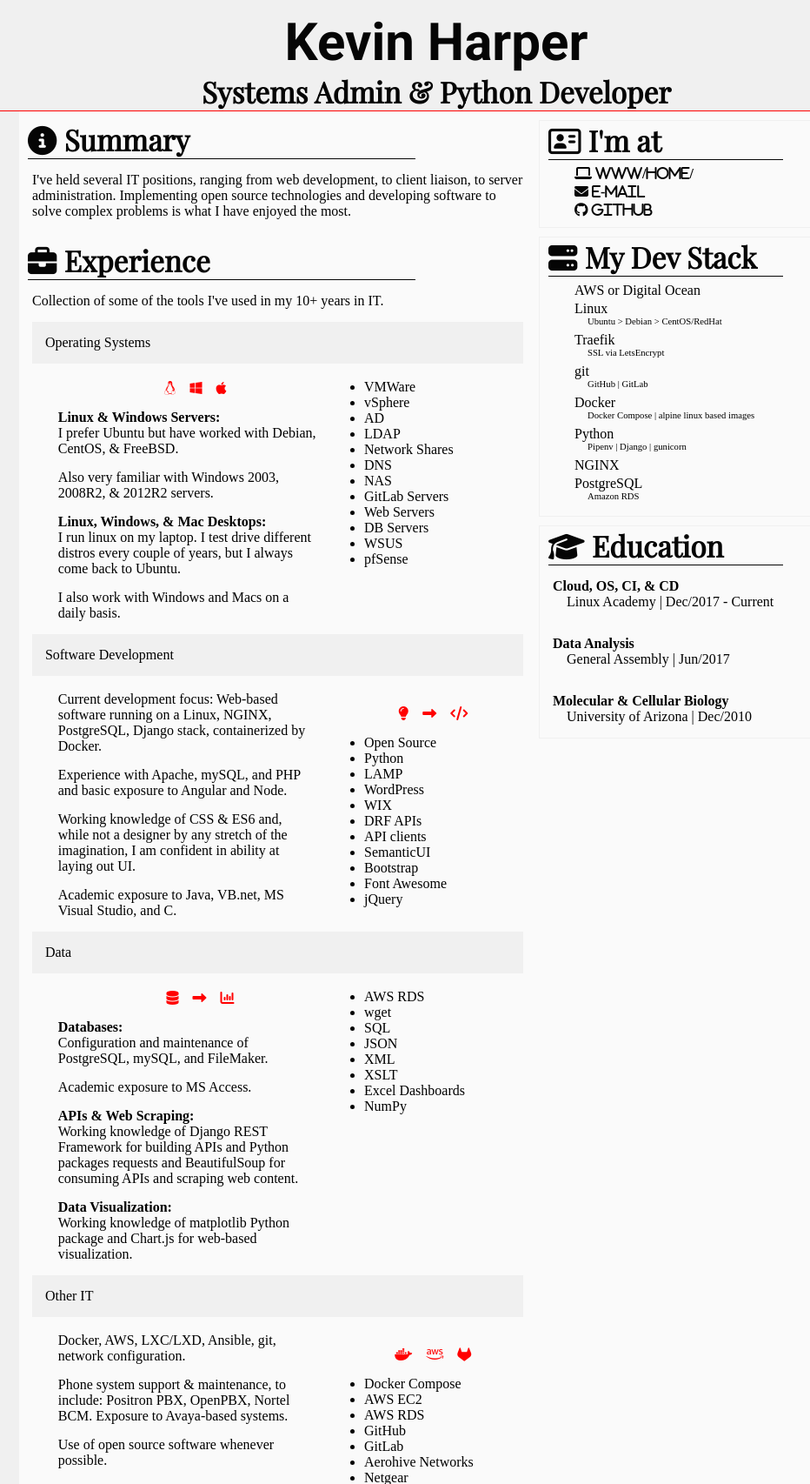
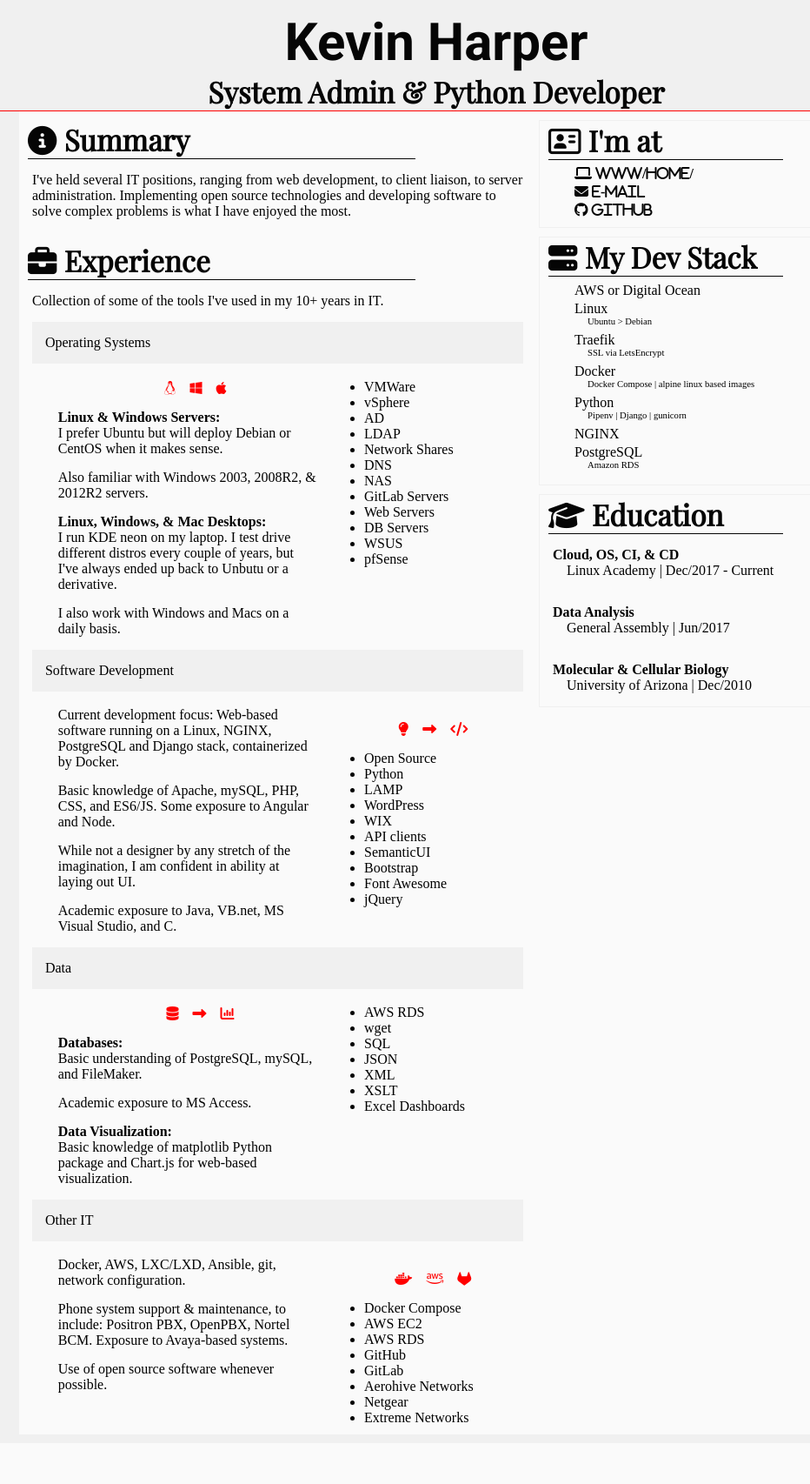
Before and after one commit to khdc-me/ws-kevinharper-v1, a Django app: page /experience/ in a window 1280 px wide. Shown: the top 1706 px of the page at 87% size, without its empty margins (138-1070 px from the left). After the commit the page ends 1635 px from the top, so only its background shows below. Run offline with Django 3.2, Linux system fonts and the light colour scheme; some libraries are stand-ins or nearby versions.

Commit message:
Updated experience page.

```diff
--- a/website/templates/experience.html
+++ b/website/templates/experience.html
@@ -3,7 +3,7 @@
   <head>
     <meta charset="utf-8">
     <meta name="robots" content="index, follow">
-    <meta name="description" content="I love to code. I've held a wide range of jobs in IT - ranging from web developer to systems administrator. Developing software to solve complex problems, however, is what I enjoy most.">
+    <meta name="description" content="I love to code. I've held a wide range of jobs in IT - ranging from web developer to systems administrator. Developing software to solve complex problems is what I enjoy most.">
     <meta name="viewport" content="width=device-width, initial-scale=1">
 
     <title>Kevin Harper | Professional Experience</title>
@@ -204,7 +204,7 @@
   <body>
     <header>
       <h1>Kevin Harper</h1>
-      <h2>Systems Admin &amp; Python Developer</h2>
+      <h2>System Admin &amp; Python Developer</h2>
     </header>
     <div id="container">
       <a name="contact-me"></a>
@@ -229,13 +229,10 @@
         <ul>
           <li>AWS or Digital Ocean</li>
           <li>Linux<br>
-            <span class="sub-list"> Ubuntu &gt; Debian &gt; CentOS/RedHat
+            <span class="sub-list"> Ubuntu &gt; Debian
           </li>
           <li class="cont-list">Traefik<br>
             <span class="sub-list"> SSL via LetsEncrypt</span>
-          </li>
-          <li class="cont-list">git<br>
-            <span class="sub-list"> GitHub | GitLab</span>
           </li>
           <li class="cont-list">Docker<br>
             <span class="sub-list"> Docker Compose | alpine linux based images</span>
@@ -263,12 +260,12 @@
             <i class="fab fa-apple" aria-hidden="true"></i>&nbsp;&nbsp;&nbsp;
           </p>
           <p><b>Linux &amp; Windows Servers:</b><br>
-          I prefer Ubuntu but have worked with Debian, CentOS, &amp; FreeBSD.</p>
-          <p>Also very familiar with Windows 2003, 2008R2, &amp; 2012R2 servers.</p>
+          I prefer Ubuntu but will deploy Debian or CentOS when it makes sense.</p>
+          <p>Also familiar with Windows 2003, 2008R2, &amp; 2012R2 servers.</p>
 
           <p><b>Linux, Windows, &amp; Mac Desktops:</b><br>
-          I run linux on my laptop. I test drive different distros every couple of years,
-          but I always come back to Ubuntu.</p>
+          I run KDE neon on my laptop. I test drive different distros every couple of years,
+          but I've always ended up back to Unbutu or a derivative.</p>
           <p>I also work with Windows and Macs on a daily basis.</p>
         </div>
         <div class="cols-2-right">
@@ -294,11 +291,11 @@
         <div class="cols-2-left">
           <br>
           <p>Current development focus: Web-based software running on a Linux,
-          NGINX, PostgreSQL, Django stack, containerized by Docker.</p>
-          <p>Experience with Apache, mySQL, and PHP and basic exposure to
+          NGINX, PostgreSQL and Django stack, containerized by Docker.</p>
+          <p>Basic knowledge of Apache, mySQL, PHP, CSS, and ES6/JS. Some exposure to
           Angular and Node.</p>
-          <p>Working knowledge of CSS &amp; ES6 and, while not a designer by any stretch of
-          the imagination, I am confident in ability at laying out UI.</p>
+          <p>While not a designer by any stretch of the imagination, I am confident
+          in ability at laying out UI.</p>
           <p>Academic exposure to Java, VB.net, MS Visual Studio, and C.</p>
         </div>
         <div class="cols-2-right">
@@ -313,7 +310,6 @@
             <li>LAMP</li>
             <li>WordPress</li>
             <li>WIX</li>
-            <li>DRF APIs</li>
             <li>API clients</li>
             <li>SemanticUI</li>
             <li>Bootstrap</li>
@@ -332,15 +328,11 @@
             <i class="fa fa-bar-chart" aria-hidden="true"></i>
           </p>
           <p><b>Databases:</b><br>
-          Configuration and maintenance of PostgreSQL, mySQL, and FileMaker.</p>
+          Basic understanding of PostgreSQL, mySQL, and FileMaker.</p>
           <p>Academic exposure to MS Access.</p>
 
-          <p><b>APIs &amp; Web Scraping:</b><br>
-          Working knowledge of Django REST Framework for building APIs and Python packages
-          requests and BeautifulSoup for consuming APIs and scraping web content.</p>
-
           <p><b>Data Visualization:</b><br>
-          Working knowledge of matplotlib Python package and Chart.js for web-based visualization.</p>
+          Basic knowledge of matplotlib Python package and Chart.js for web-based visualization.</p>
         </div>
         <div class="cols-2-right">
           <br>
@@ -352,7 +344,6 @@
             <li>XML</li>
             <li>XSLT</li>
             <li>Excel Dashboards</li>
-            <li>NumPy</li>
           </ul><br>
         </div>
         <div class="cols-2-top">
```
